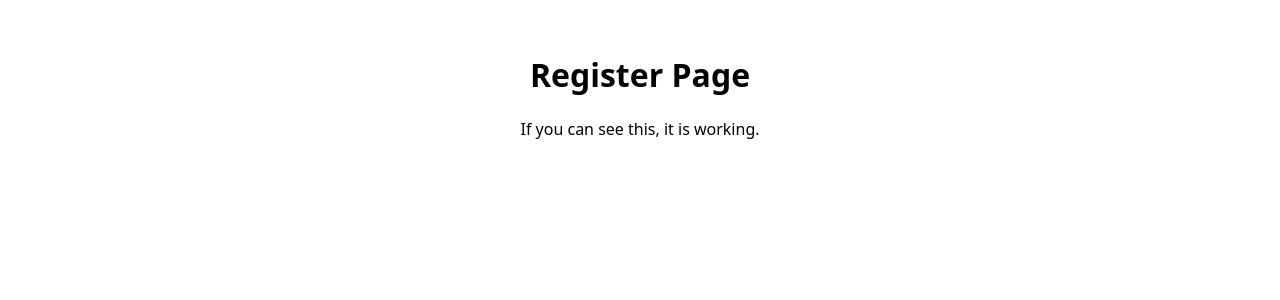
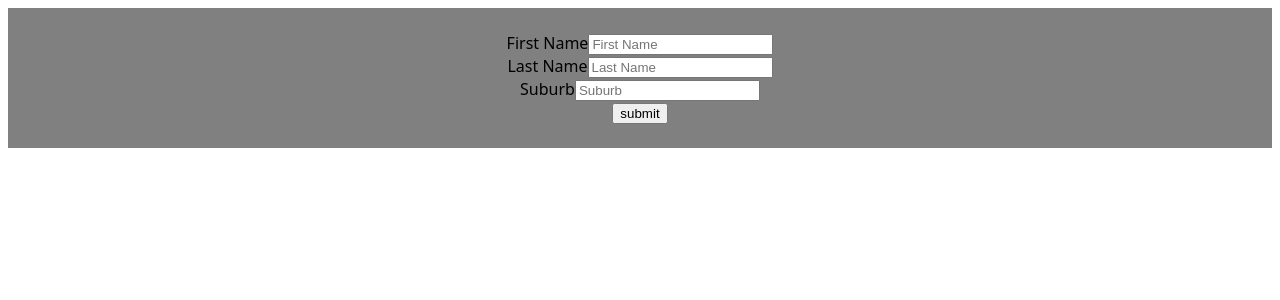
Before and after one commit to Holfve1/LAH-register, a React (Vite) app in the folder Client/: page /register in a window 1280 px wide. Shown: the top 300 px of the page. Built offline with nearby package versions, Linux system fonts and the light colour scheme; no server answers; the HTML template or start-up script is replaced by a standard one.

Commit message:
adds option for create attendee

```diff
--- a/Client/src/App.css
+++ b/Client/src/App.css
@@ -1,4 +1,6 @@
 #root {
   margin: 0 auto;
   text-align: center;
+  background: gray;
+
 }
--- a/Client/src/pages/RegisterPage.jsx
+++ b/Client/src/pages/RegisterPage.jsx
@@ -1,10 +1,71 @@
+import { useState } from "react";
+import { createAttendee } from "../services/attendees";
+
+
+
+
 const API_URL = import.meta.env.VITE_BACKEND_URL;
 
 export function RegisterPage() {
+  const [first_name, setFirst_name] = useState("");
+  const [last_name, setLast_name] = useState("");
+  const [suburb, setSuburb] = useState("");
+  const [error, setError] = useState("");
+
+
+  const handleSubmit = async (event) => {
+    event.preventDefault();
+    setError("")
+
+    if (!first_name) {
+      setError("First name required");
+      return;
+    }
+    try {
+      const res = await createAttendee(
+        first_name,
+        last_name,
+        suburb
+      )
+    } catch (err) {
+      console.error("Create attendee failed:", err);
+      setError("Could not create Attendee. Please try again.");
+    }
+  }
+
+
   return (
     <div style={{ padding: 24, fontFamily: 'system-ui, sans-serif' }}>
-      <h1>Register Page</h1>
-      <p>If you can see this, it is working.</p>
+      <form onSubmit={handleSubmit}>
+        <div>
+          <label>First Name</label>
+          <input
+          type="text"
+          placeholder="First Name"
+          value={first_name}
+          onChange={(e) => setFirst_name(e.target.value)}
+          />
+        </div>
+        <div>
+          <label>Last Name</label>
+          <input
+          type="text"
+          placeholder="Last Name"
+          value={last_name}
+          onChange={(e) => setLast_name(e.target.value)}
+          />
+        </div>
+        <div>
+          <label>Suburb</label>
+          <input
+          type="text"
+          placeholder="Suburb"
+          value={suburb}
+          onChange={(e) => setSuburb(e.target.value)}
+          />
+        </div>
+        <button>submit</button>
+      </form>
     </div>
   )
 }
--- /dev/null
+++ b/Client/src/services/attendees.js
@@ -0,0 +1,24 @@
+const API_URL = import.meta.env.VITE_BACKEND_URL;
+
+export async function createAttendee(first_name, last_name, suburb) {
+
+    const payload = {
+        first_name: first_name,
+        last_name: last_name,
+        suburb: suburb
+    }
+    const requestOptions = {
+        method: "POST",
+        headers: {"Content-Type": "application/json"},
+        body: JSON.stringify(payload),
+    };
+    let response = await fetch(`${API_URL}/attendees`, requestOptions);
+
+    if (response.status === 201) {
+        return await response.json();
+    } else {
+        throw new Error(
+            `Recieved status ${response.status} when creating attendee. Expected 201`
+        );
+    }
+}
```
